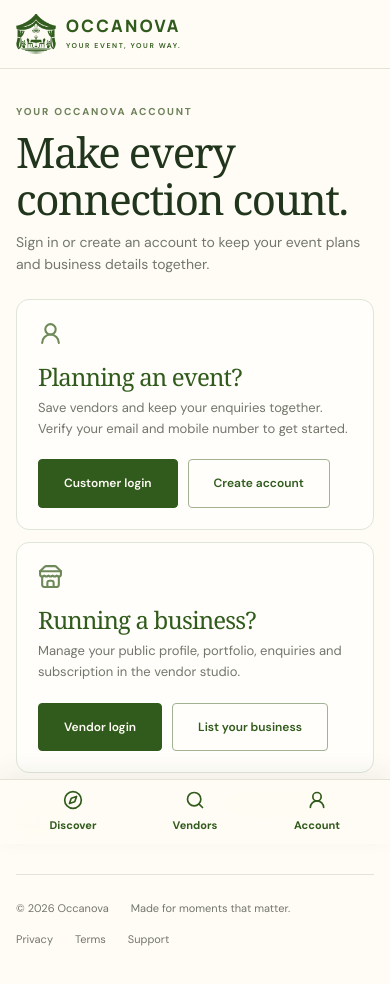
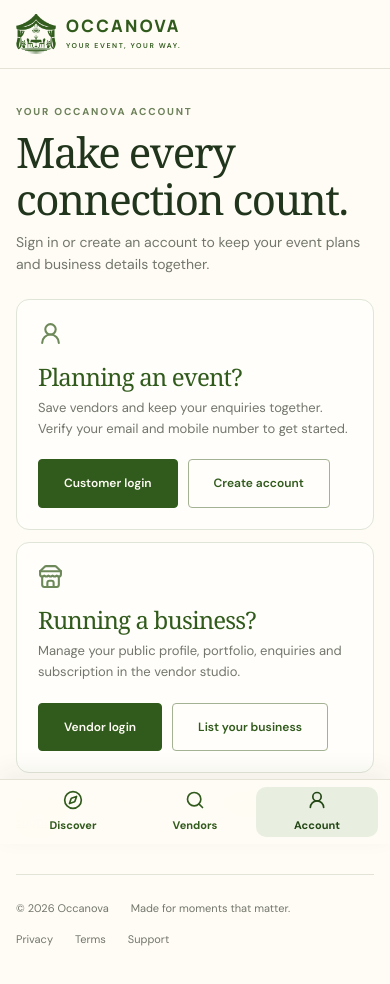
Before and after one commit to project-occanova/Occanova, a Next.js app: page /app/account in a window 390 px wide. Shown: the top 984 px of the page. Built offline with nearby package versions, Linux system fonts and the light colour scheme; no server answers.

Commit message:
Improve mobile app search and navigation

```diff
--- a/src/app/app/layout.tsx
+++ b/src/app/app/layout.tsx
@@ -1,5 +1,6 @@
 import type {Metadata,Viewport} from 'next';
-import {AppHeader,AppBottomNav,AppFooter} from '@/components/app-ui';
+import {AppHeader,AppFooter} from '@/components/app-ui';
+import {AppBottomNav} from '@/components/app-bottom-nav';
 import {AppServiceWorker} from '@/components/app-service-worker';
 
 export const metadata:Metadata={title:{default:'Occanova app',template:'%s | Occanova app'},description:'Discover event vendors and manage your Occanova account.',robots:{index:false,follow:false,noarchive:true}};
--- a/src/app/globals.css
+++ b/src/app/globals.css
@@ -794,14 +794,15 @@ table{min-width:680px}
 }
 @media(max-width:680px){
  .app-header-inner,.app-main,.app-footer{width:calc(100% - 32px)}.app-header-inner{min-height:68px}.app-brand{font-size:17px}.app-brand small{font-size:7px}.app-brand-mark{width:40px;height:40px;flex-basis:40px}.app-top-nav{display:none}
- .app-main{padding-top:16px;padding-bottom:42px}.app-hero{grid-template-columns:1fr;min-height:0}.app-hero-copy{padding:28px 20px 23px}.app-hero h1{font-size:clamp(40px,10vw,55px);margin:13px 0}.app-hero-copy>p{font-size:14px;margin-bottom:23px}
- .app-hero-image{height:180px;min-height:0;grid-row:1}.app-hero-image:before{background:linear-gradient(0deg,#eef1e7 0%,transparent 70%)}
- .app-hero .search-form{display:grid;grid-template-columns:1fr;gap:0;padding:5px}.app-hero .search-form label{padding:9px 12px}.app-hero .search-form label+label{border-left:0;border-top:1px solid var(--line)}.app-hero .search-form .button{min-height:47px;margin-top:5px;width:100%}
+ .app-main{padding-top:16px;padding-bottom:42px}.app-hero{grid-template-columns:1fr;min-height:0}.app-hero-copy{padding:19px 20px 19px}.app-hero h1{font-size:clamp(37px,9.4vw,50px);margin:10px 0}.app-hero-copy>p{font-size:13px;line-height:1.5;margin-bottom:17px}
+ .app-hero-image{height:116px;min-height:0;grid-row:1}.app-hero-image:before{background:linear-gradient(0deg,#eef1e7 0%,transparent 85%)}
+ .app-hero .search-form{display:grid;grid-template-columns:repeat(2,minmax(0,1fr));gap:0;padding:5px}.app-hero .search-form label{min-width:0;padding:7px 9px}.app-hero .search-form label+label{border-left:0;border-top:1px solid var(--line)}.app-hero .search-form label:nth-of-type(2){grid-column:1/-1;order:3}.app-hero .search-form label:nth-of-type(3){order:2;border-left:1px solid var(--line);border-top:0}.app-hero .search-form .button{grid-column:1/-1;order:4;min-height:46px;margin-top:5px;width:100%}.app-hero-note{margin-top:12px}
  .app-section{padding-top:47px}.app-section-heading{align-items:start}.app-section-heading h2{font-size:31px}.app-section-heading>a{font-size:11px}.app-category-grid{grid-template-columns:repeat(2,minmax(0,1fr));gap:8px}.app-category-grid>a{min-height:88px;padding:12px;gap:8px;align-items:flex-start;flex-direction:column}.app-category-grid>a>span{font-size:11px}.app-category-grid>a>svg:last-child{display:none}
  .app-vendor-grid{grid-template-columns:1fr;gap:16px}.app-next-step{flex-direction:column;align-items:start;margin-top:40px;padding:27px 22px}.app-next-step .button{width:100%}
  .app-footer{align-items:flex-start;flex-direction:column;gap:14px;padding-bottom:calc(92px + env(safe-area-inset-bottom))}
  .app-bottom-nav{position:fixed;inset:auto 0 0;z-index:70;display:grid;grid-template-columns:repeat(3,minmax(0,1fr));padding:7px 12px calc(7px + env(safe-area-inset-bottom));border-top:1px solid var(--line);background:#fffcf5f5;backdrop-filter:blur(12px);box-shadow:0 -8px 25px #20351c10}
  .app-bottom-nav a{display:grid;place-items:center;gap:2px;min-height:50px;color:var(--green);font-size:11px;font-weight:700}
+ .app-bottom-nav a[aria-current=page]{border-radius:10px;background:#e8efe0;color:#244716}
  .app-account-grid{grid-template-columns:1fr;gap:12px;margin:20px 0}.app-account-card{min-height:0;padding:21px}.app-account-card h2{font-size:24px}.app-account-card>span{padding-top:15px}
  .app-page-heading{margin:19px 0 23px}.app-page-heading h1{font-size:42px}.app-filter-panel{padding:14px}.app-filter-panel .filter-form{grid-template-columns:1fr;gap:10px}.app-filter-panel .filter-form .button{width:100%}
  .app-empty{padding:25px 20px}.app-profile-heading{align-items:start;flex-direction:column;gap:12px}.app-price{width:100%}.app-profile-body{grid-template-columns:1fr;gap:30px;margin-top:28px}.app-profile-body h2{font-size:31px}.app-facts{grid-template-columns:repeat(2,minmax(0,1fr))}.app-contact-actions{display:grid;grid-template-columns:1fr 1fr}.app-contact-actions .button{padding:12px 8px;font-size:11px;white-space:normal}
--- /dev/null
+++ b/src/components/app-bottom-nav.tsx
@@ -0,0 +1,15 @@
+'use client';
+
+import Link from 'next/link';
+import {usePathname} from 'next/navigation';
+import {Compass,Search,UserRound} from 'lucide-react';
+
+export function AppBottomNav(){
+ const pathname=usePathname();
+ const current=pathname==='/app'?'discover':pathname.startsWith('/app/vendors')?'vendors':'account';
+ return <nav className="app-bottom-nav" aria-label="App navigation">
+  <Link href="/app" aria-current={current==='discover'?'page':undefined}><Compass size={20} aria-hidden="true"/>Discover</Link>
+  <Link href="/app/vendors" aria-current={current==='vendors'?'page':undefined}><Search size={20} aria-hidden="true"/>Vendors</Link>
+  <Link href="/app/account" aria-current={current==='account'?'page':undefined}><UserRound size={20} aria-hidden="true"/>Account</Link>
+ </nav>;
+}
--- a/src/components/app-ui.tsx
+++ b/src/components/app-ui.tsx
@@ -1,5 +1,5 @@
 import Link from 'next/link';
-import {ArrowUpRight,Compass,Search,UserRound} from 'lucide-react';
+import {ArrowUpRight} from 'lucide-react';
 
 export function AppHeader(){
  return <header className="app-header"><div className="app-header-inner">
@@ -8,10 +8,6 @@ export function AppHeader(){
  </div></header>;
 }
 
-export function AppBottomNav(){
- return <nav className="app-bottom-nav" aria-label="App navigation"><Link href="/app"><Compass size={20} aria-hidden="true"/>Discover</Link><Link href="/app/vendors"><Search size={20} aria-hidden="true"/>Vendors</Link><Link href="/app/account"><UserRound size={20} aria-hidden="true"/>Account</Link></nav>;
-}
-
 export function AppFooter(){
  return <footer className="app-footer"><div><span>© {new Date().getFullYear()} Occanova</span><span>Made for moments that matter.</span></div><div><a href="/privacy" target="_blank" rel="noreferrer">Privacy</a><a href="/terms" target="_blank" rel="noreferrer">Terms</a><a href="mailto:info@occanova.com">Support</a></div></footer>;
 }
```
